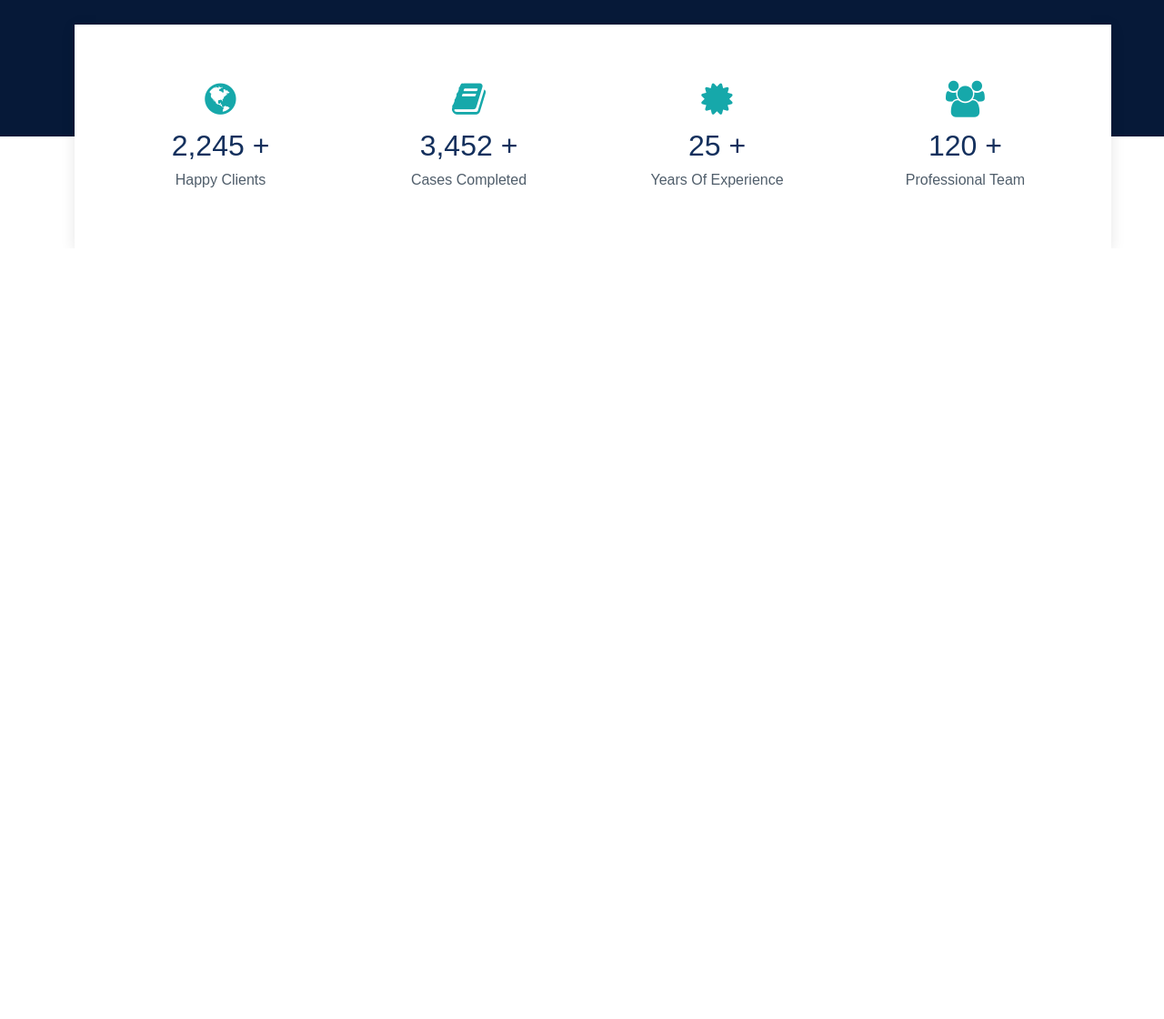
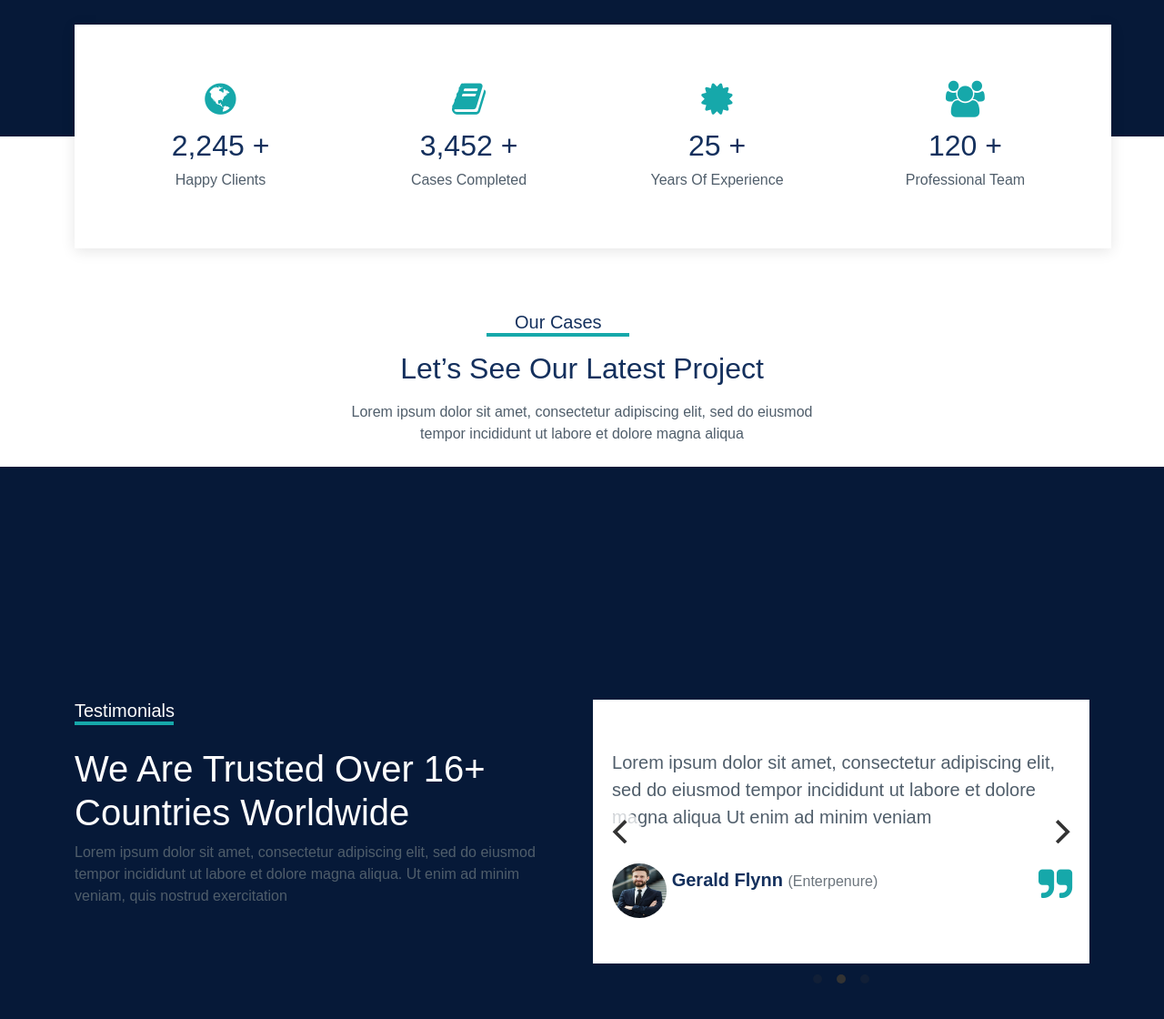
Before and after one commit to laraib02/biekzeep, a plain HTML site: page index.html in a window 1280 px wide. Shown: the part 4312-5432 px from the top of the page at 91% size. Before the commit the page ends 4585 px from the top, so only its background shows below. Drawn offline with nearby package versions, Linux system fonts and the light colour scheme; files whose address does not match are found by name.

Commit message:
update style file

```diff
--- a/assets/css/style.css
+++ b/assets/css/style.css
@@ -254,6 +254,53 @@ html {
     padding-top: 3%;
     top: 110%;
 }
-.counter-section{
+.cases-heading{
+    border-bottom: 4px #16a8aa solid;
+    width: 25%;
+    color: #14305d;
+}
+.cases-container{
+    margin-top: 15%;
+    text-align: center;
+}
+.Testimonials{
+    /* background-image: url('../img/Untitled-2.jpg'); */
+    background-color:#061938;
+    height: 100vh;
+    padding-top: 20%;
+}
+.Testimonials h5{
+    border-bottom: 4px #16a8aa solid;
+    width: 20%;
+    color: #ffffff;
+}
+.carousel {
+    background: #ffffff;
+  }
 
-}
+  .carousel-cell {
+    width: 100%;
+    /* height: ; */
+    background: rgb(255, 255, 255);
+    border-radius: 5px;
+    /* counter-increment: gallery-cell; */
+    line-height: 30px;
+    padding: 20px 20px;
+    margin: 30px;
+  }
+
+  /* cell number */
+  .carousel-cell:before {
+    display: block;
+    text-align: center;
+    /* content: counter(gallery-cell); */
+    line-height: 200px;
+    font-size: 80px;
+    /* color: white; */
+  }
+  .carousel-cell img{
+    border-radius: 50%;
+    width: 60px;
+    height: 60px;
+    margin-top: 20px;
+  }
--- a/index.html
+++ b/index.html
@@ -15,7 +15,12 @@
     <title>Bizkee</title>
     <!-- font awsome  -->
     <link rel="stylesheet" href="https://cdnjs.cloudflare.com/ajax/libs/font-awesome/4.6.0/css/font-awesome.css">
-    <script src="https://code.jquery.com/jquery-1.12.4.js" integrity="sha256-Qw82+bXyGq6MydymqBxNPYTaUXXq7c8v3CwiYwLLNXU=" crossorigin="anonymous"></script>
+    <script src="https://code.jquery.com/jquery-1.12.4.js"
+        integrity="sha256-Qw82+bXyGq6MydymqBxNPYTaUXXq7c8v3CwiYwLLNXU=" crossorigin="anonymous"></script>
+        <!-- flickity -->
+        <link rel="stylesheet" href="https://unpkg.com/flickity@2/dist/flickity.min.css">
+        <!-- JavaScript -->
+        <script src="https://unpkg.com/flickity@2/dist/flickity.pkgd.min.js"></script>
 
 </head>
 
@@ -463,7 +468,7 @@
                                     <i class="fa fa-clock-o fs-1 float-end pt-2" aria-hidden="true"
                                         style="color:#ffffff ;"></i>
                                 </div>
-                                <div class="col-md-8 col-lg-8 col-xl-8 col-xs-12 col-sm-12 " >
+                                <div class="col-md-8 col-lg-8 col-xl-8 col-xs-12 col-sm-12 ">
                                     <h4 class="text-white">
 
                                         Saving You Time
@@ -537,6 +542,92 @@
             </div>
         </div>
     </div>
+    <div class="container-fluid text-center  cases-container">
+        <div class="col-6 offset-md-5">
+            <h5 class="cases-heading">
+                Our Cases
+            </h5>
+        </div>
+        <h2 style="color: #14305d;" class="bolder pt-2">
+            Let’s See Our Latest Project
+        </h2>
+        <p class="p-2">
+            Lorem ipsum dolor sit amet, consectetur adipiscing elit, sed do eiusmod <br> tempor incididunt ut labore et
+            dolore magna aliqua
+        </p>
+
+    </div>
+    <div class="container-fluid Testimonials">
+       <div class="container">
+        <div class="row">
+            <div class="col-md-6 col-lg-6 col-xl-6 col-xs-12 col-sm-12">
+                <h5>
+                    Testimonials
+                </h5>
+                <h1 class="text-white mt-4">
+                    We Are Trusted Over 16+ Countries Worldwide
+                </h1>
+                <p>
+                    Lorem ipsum dolor sit amet, consectetur adipiscing elit, sed do eiusmod tempor incididunt ut labore et dolore magna aliqua. Ut enim ad minim veniam, quis nostrud exercitation
+                </p>
+            </div>
+            <div class="col-md-6 col-lg-6 col-xl-6 col-xs-12 col-sm-12">
+                <div class="carousel" data-flickity='{ "autoPlay": 1500 }'>
+                    <div class="carousel-cell pt-4 fs-5">
+                        <p>
+                            Lorem ipsum dolor sit amet, consectetur adipiscing elit, sed do eiusmod tempor incididunt ut labore et dolore magna aliqua Ut enim ad minim veniam
+                        </p>
+                        <div>
+                                <img src="assets/img/confident-businessman-QWVC4G6.jpg" alt="" class=" h-5">
+                            <span>
+                                <strong style="color: #14305d;">
+                                    Gerald Flynn
+                                </strong>
+                                <a class="fs-6 text-decoration-none text-secondary">(Enterpenure)</a>
+                                <i class="fa fa-quote-right float-end fs-1 mt-4" style="color: #16a8aa;" aria-hidden="true"></i>
+                            </span>
+                        </div>
+                    </div>
+                    <div class="carousel-cell pt-4 fs-5">
+                        <p>
+                            Lorem ipsum dolor sit amet, consectetur adipiscing elit, sed do eiusmod tempor incididunt ut labore et dolore magna aliqua Ut enim ad minim veniam
+                        </p>
+                        <div>
+                            <img src="assets/img/confident-businessman-QWVC4G6.jpg" alt="" class=" h-5">
+                        <span>
+                            <strong style="color: #14305d;">
+                                Gerald Flynn
+                            </strong>
+                            <a class="fs-6 text-decoration-none text-secondary">(Enterpenure)</a>
+                            <i class="fa fa-quote-right float-end fs-1 mt-4" style="color: #16a8aa;" aria-hidden="true"></i>
+                        </span>
+                    </div>
+                    </div>
+                    <div class="carousel-cell pt-4 fs-5">
+                        <p>
+                            Lorem ipsum dolor sit amet, consectetur adipiscing elit, sed do eiusmod tempor incididunt ut labore et dolore magna aliqua Ut enim ad minim veniam
+                        </p>
+                        <div>
+                            <img src="assets/img/confident-businessman-QWVC4G6.jpg" alt="" class=" h-5">
+                        <span>
+                            <strong style="color: #14305d;">
+                                Gerald Flynn
+                            </strong>
+                            <a class="fs-6 text-decoration-none text-secondary">(Enterpenure)</a>
+                            <i class="fa fa-quote-right float-end fs-1 mt-4" style="color: #16a8aa;" aria-hidden="true"></i>
+                        </span>
+                    </div>
+                    </div>
+                  </div>
+            </div>
+        </div>
+       </div>
+       <div class="row">
+        <div class="col-md-3">
+
+        </div>
+       </div>
+    </div>
 
     <!-- <script src="https://unpkg.com/aos@next/dist/aos.js"></script> -->
     <script src="assets/js/aos.js"></script>
@@ -552,12 +643,12 @@
     <script src="http://cdnjs.cloudflare.com/ajax/libs/waypoints/2.0.3/waypoints.min.js"></script>
     <script src="jquery.counterup.min.js"></script>
     <script>
-        jQuery(document).ready(function( $ ){
+        jQuery(document).ready(function ($) {
             $('.counter').counterUp({
-            delay: 10,
-            time: 1000
-});
-  });
+                delay: 10,
+                time: 1000
+            });
+        });
 
 
     </script>
```
